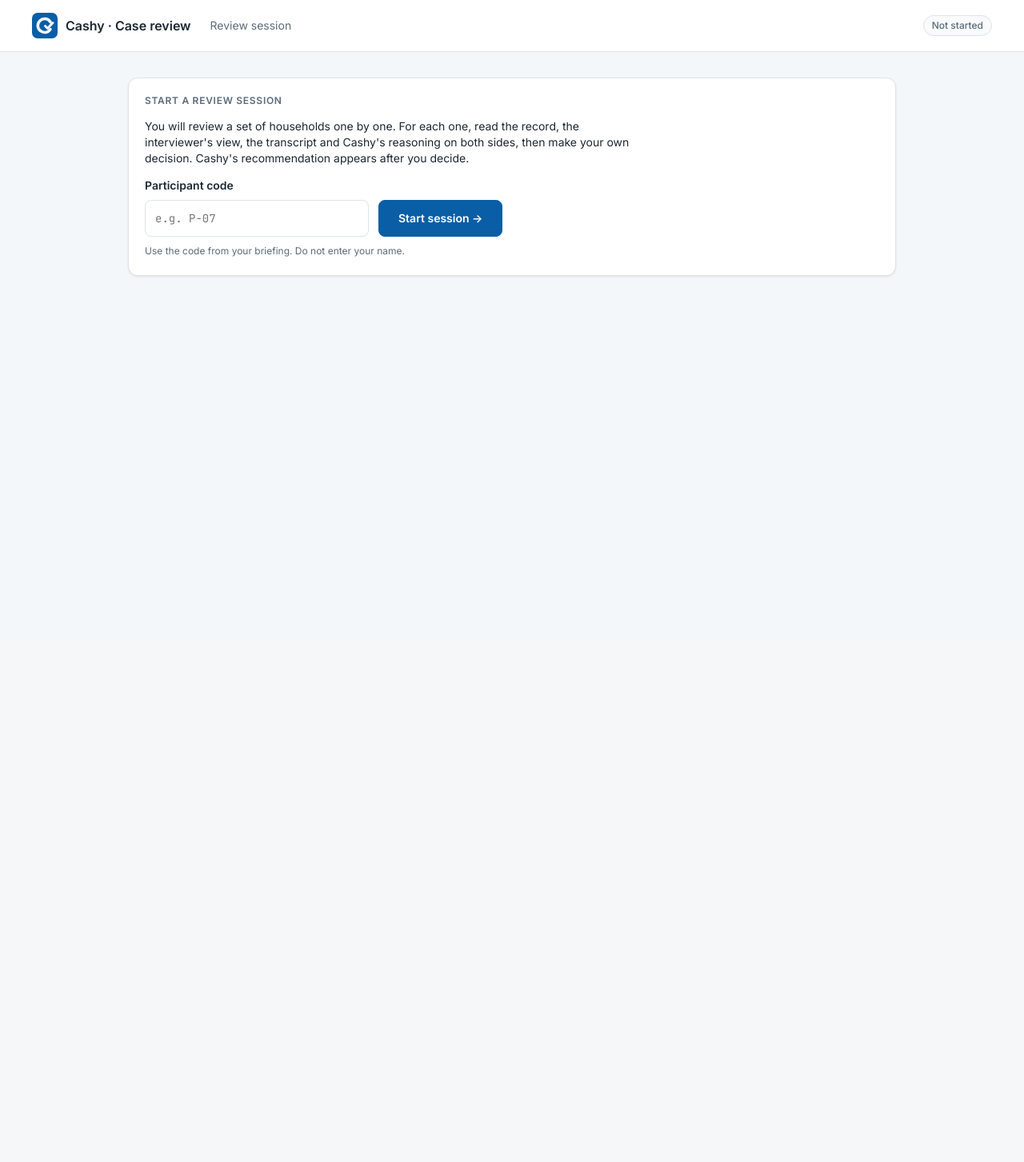
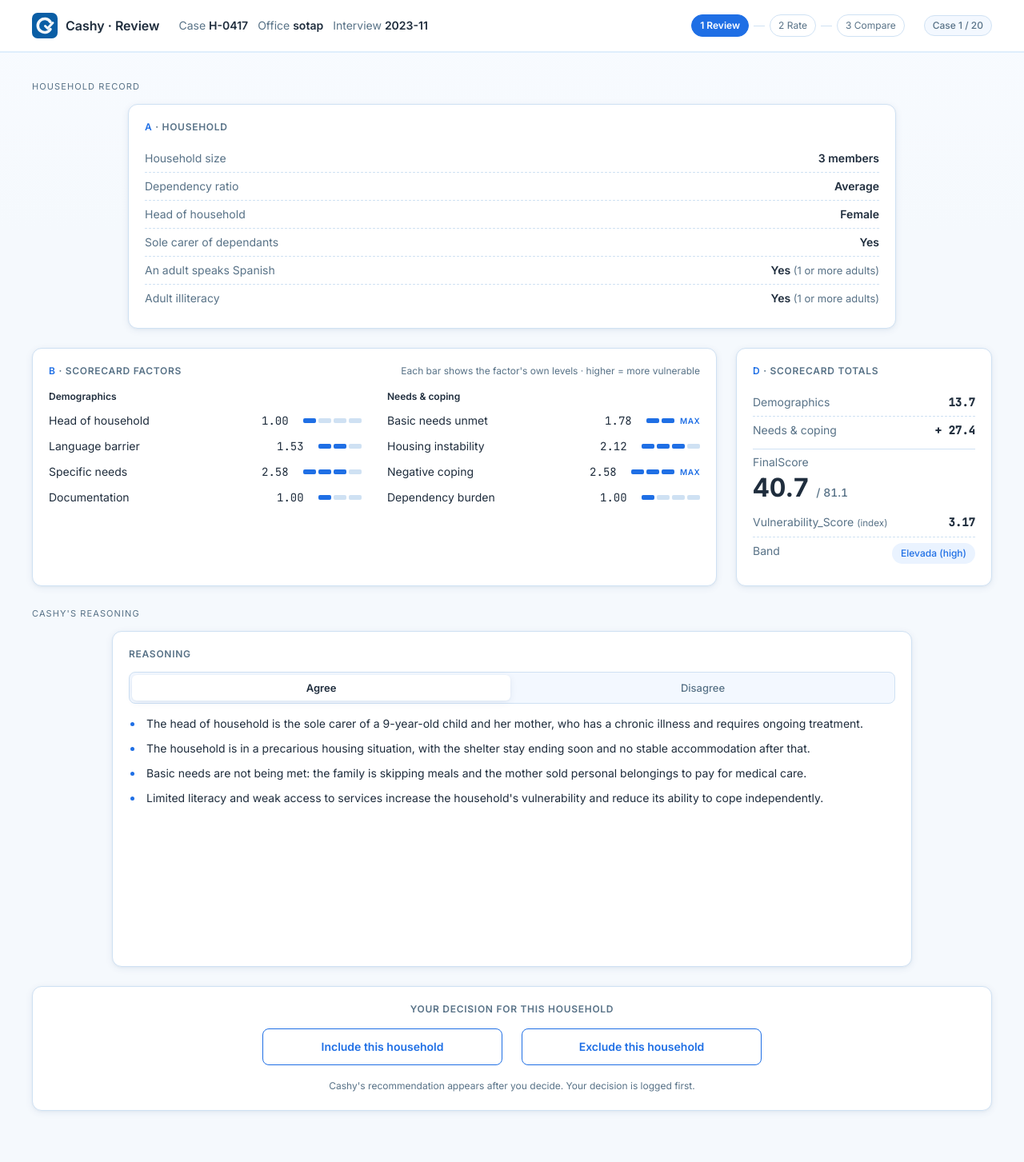
Before and after one commit to dangtruong-github/cashy-data-hackathon, a Flask app: page / in a window 1280 px wide. Shown: the whole page at 80% size. Before the commit the page ends 346 px from the top, so only its background shows below. Run offline with Flask 3, Linux system fonts and the light colour scheme.

Commit message:
ui: remove redundant elements and refresh theme

```diff
--- a/app.py
+++ b/app.py
@@ -30,7 +30,38 @@ LOG_DIR = Path(os.environ.get("CASHY_LOG_DIR", BASE / "logs"))
 VARIANT = os.environ.get("CASHY_VARIANT", "second_look_reasoning_first")
 
 ROWS = s8.load_rows(S8_PATH)
-CASES = json.loads(CASES_PATH.read_text(encoding="utf-8"))["cases"]
+
+
+def expand_cases(cases: list[dict], rows: list[dict], target: int = 20) -> list[dict]:
+    """Pad the prototype to a realistic review workload using unique S8 rows from the synthetic dataset."""
+    if not cases:
+        return []
+    expanded = list(cases[:target])
+    used_rows = {int(c["s8_row"]) for c in expanded if "s8_row" in c and isinstance(c.get("s8_row"), int)}
+    if len(expanded) >= target:
+        return expanded
+
+    seed = expanded[0]
+    for offset in range(len(rows)):
+        row_index = (offset * 37 + 13) % len(rows)
+        if row_index in used_rows:
+            continue
+        clone = json.loads(json.dumps(seed))
+        clone["case_id"] = f"H-{row_index:04d}"
+        clone["s8_row"] = row_index
+        clone["demo_autofill"] = {
+            "decision": "INCLUDE" if row_index % 2 == 0 else "EXCLUDE",
+            "answers": {"EC1": 3, "EC2": "Agree" if row_index % 2 == 0 else "Disagree", "EC3": [], "EC4": None, "EC5": 3, "EC6": 3, "EC7": 3},
+            "second": "Accept"
+        }
+        expanded.append(clone)
+        used_rows.add(row_index)
+        if len(expanded) >= target:
+            break
+    return expanded[:target]
+
+
+CASES = expand_cases(json.loads(CASES_PATH.read_text(encoding="utf-8"))["cases"], ROWS, target=20)
 s8.validate_cases(CASES, ROWS)
 
 app = Flask(__name__, static_folder="static", static_url_path="/static")
--- a/static/app.js
+++ b/static/app.js
@@ -7,6 +7,7 @@
   const DEMO = window.CASHY_DEMO || null;
   const params = new URLSearchParams(location.search);
   const RESEARCH = !!DEMO || params.has("research");
+  const DEFAULT_PARTICIPANT = "P-07";
   const $ = (id) => document.getElementById(id);
 
   function h(tag, props, ...kids) {
@@ -170,19 +171,37 @@
   /* ---------- Build: case ---------- */
   function buildCase() {
     const k = S.kase;
-    $("cardA").replaceChildren(...k.household.map((f) =>
+    const cardA = $("cardA");
+    if (cardA && Array.isArray(k.household)) {
+      cardA.replaceChildren(...k.household.map((f) =>
         h("div", { class: "field" }, h("span", { class: "k", text: f.label }),
           h("span", { class: "v" + (f.na ? " na" : "") }, f.value, f.note ? h("small", null, " " + f.note) : null))));
-    $("cardC").replaceChildren(...k.admin.map((f) =>
+    }
+
+    const cardC = $("cardC");
+    if (cardC && Array.isArray(k.admin)) {
+      cardC.replaceChildren(...k.admin.map((f) =>
         h("div", { class: "flag" }, h("span", { text: f.label }), h("span", { class: "chip " + f.tone, text: f.chip }))));
+    }
+
     const factorRow = (f) => h("div", { class: "factor" },
       h("span", { text: f.name }), h("span", { class: "mono", text: f.value.toFixed(2) }),
       h("span", { class: "bar" }, Array.from({ length: f.levels }, (_, i) => h("i", { class: i <= f.level ? "on" : null })),
         f.max ? h("span", { class: "max", text: "MAX" }) : null));
-    $("factorsDemo").replaceChildren(...k.factors.filter((f) => f.group === "demographics").map(factorRow));
-    $("factorsNeeds").replaceChildren(...k.factors.filter((f) => f.group === "needs").map(factorRow));
+
+    const factorsDemo = $("factorsDemo");
+    if (factorsDemo && Array.isArray(k.factors)) {
+      factorsDemo.replaceChildren(...k.factors.filter((f) => f.group === "demographics").map(factorRow));
+    }
+    const factorsNeeds = $("factorsNeeds");
+    if (factorsNeeds && Array.isArray(k.factors)) {
+      factorsNeeds.replaceChildren(...k.factors.filter((f) => f.group === "needs").map(factorRow));
+    }
+
+    const cardD = $("cardD");
+    if (cardD && k.totals) {
       const t = k.totals;
-    $("cardD").replaceChildren(
+      cardD.replaceChildren(
         h("div", { class: "fields" },
           h("div", { class: "field" }, h("span", { class: "k", text: "Demographics" }), h("span", { class: "v mono", text: t.demographics.toFixed(1) })),
           h("div", { class: "field" }, h("span", { class: "k", text: "Needs & coping" }), h("span", { class: "v mono", text: "+ " + t.needs.toFixed(1) }))),
@@ -192,18 +211,25 @@
         h("div", { class: "fields" },
           h("div", { class: "field" }, h("span", { class: "k" }, "Vulnerability_Score ", h("small", { class: "muted", text: "(index)" })), h("span", { class: "v mono", text: t.vulnerability_score.toFixed(2) })),
           h("div", { class: "field" }, h("span", { class: "k", text: "Band" }), h("span", { class: "v" }, h("span", { class: "chip primary", text: t.band })))));
+    }
 
-    $("viewText").replaceChildren(...k.interviewer_view.map((t) => h("p", { text: t })));
-    $("tSearch").value = "";
-    $("tLines").replaceChildren(...k.transcript.map((L) => h("div", { class: "tline" },
+    const viewText = $("viewText");
+    if (viewText) viewText.replaceChildren(...k.interviewer_view.map((t) => h("p", { text: t })));
+    const tSearch = $("tSearch");
+    if (tSearch) tSearch.value = "";
+    const tLines = $("tLines");
+    if (tLines) tLines.replaceChildren(...k.transcript.map((L) => h("div", { class: "tline" },
       h("span", { class: "mono", text: fmtSec(L.t) }),
       h("span", null, L.who ? h("span", { class: "who", text: L.who + ": " }) : null, L.text))));
     showTab(S.tab);
   }
   function showTab(tab) {
     document.querySelectorAll("[data-tab]").forEach((b) => b.setAttribute("aria-selected", String(b.dataset.tab === tab)));
-    $("reasoningText").replaceChildren(...S.kase.reasoning[tab].map((t) => h("p", { text: t })));
-    $("reasoningText").scrollTop = 0;
+    const reasoningText = $("reasoningText");
+    if (!reasoningText || !S.kase || !S.kase.reasoning || !S.kase.reasoning[tab]) return;
+    const list = h("ul", { class: "reasoning-list" }, ...S.kase.reasoning[tab].map((t) => h("li", { text: t })));
+    reasoningText.replaceChildren(list);
+    reasoningText.scrollTop = 0;
   }
 
   /* ---------- Build: items and principles (once) ---------- */
@@ -244,7 +270,7 @@
   }
 
   /* ---------- Render ---------- */
-  const PAGES = { start: "pStart", review: "pReview", rate: "pRate", compare: "pCompare", post: "pPost" };
+  const PAGES = { review: "pReview", rate: "pRate", compare: "pCompare", post: "pPost" };
   function render() {
     const p = S.page;
     for (const [k, id] of Object.entries(PAGES)) $(id).hidden = p !== k;
@@ -260,11 +286,14 @@
     });
     const meta = $("meta");
     if (S.kase && step >= 1 && step <= 3) {
-      meta.replaceChildren(h("span", null, "Household ", h("b", { text: S.kase.case_id })), h("span", { class: "chip synthetic", text: "Synthetic" }),
-        h("span", null, "Office ", h("b", { text: S.kase.meta.office })), h("span", null, "Interview ", h("b", { text: S.kase.meta.month })));
+      meta.replaceChildren(
+        h("span", null, "Case ", h("b", { text: S.kase.case_id })),
+        h("span", null, "Office ", h("b", { text: S.kase.meta.office })),
+        h("span", null, "Interview ", h("b", { text: S.kase.meta.month }))
+      );
     } else meta.replaceChildren(h("span", { text: p === "post" ? "Post-session questionnaire" : "Review session" }));
     $("caseChip").textContent = S.participant
-      ? `Caseworker ${S.participant}` + (p === "post" ? " · Session complete" : ` · Case ${S.idx + 1} / ${S.total}`)
+      ? (p === "post" ? "Session complete" : `Case ${S.idx + 1} / ${S.total}`)
       : "Not started";
 
     // S1
@@ -369,8 +398,8 @@
   /* ---------- Demo jumps (prototype only) ---------- */
   async function jump(target) {
     const auto = () => DEMO.cases[S.idx].autofill;
-    if (target === "start") { S = fresh(); S.page = "start"; $("pcode").value = "P-07"; return; }
-    if (target === "review" || !S.session) { S = fresh(); await startSession("P-07"); if (target === "review") return; }
+    if (target === "start") { S = fresh(); S.page = "review"; await startSession(DEFAULT_PARTICIPANT); return; }
+    if (target === "review" || !S.session) { S = fresh(); await startSession(DEFAULT_PARTICIPANT); if (target === "review") return; }
     if (target === "post") { S.page = "post"; log("demo_jump", { to: "post" }); return; }
     if (S.page === "review" && !S.decision) await decide(auto().decision);
     if (target === "rate") { S.page = "rate"; return; }
@@ -383,7 +412,6 @@
   }
 
   /* ---------- Wire ---------- */
-  $("startForm").addEventListener("submit", (e) => { e.preventDefault(); const code = $("pcode").value.trim(); run(() => startSession(code)); });
   $("decInclude").addEventListener("click", () => run(() => decide("INCLUDE")));
   $("decExclude").addEventListener("click", () => run(() => decide("EXCLUDE")));
   $("viewCase").addEventListener("click", () => { log("viewed_case_again"); S.page = "review"; render(); window.scrollTo(0, 0); });
@@ -398,10 +426,12 @@
     showTab(tab);
     log("reasoning_tab", { tab });
   }));
+  if ($("tSearch")) {
     $("tSearch").addEventListener("input", (e) => {
       const q = e.target.value.trim().toLowerCase();
       document.querySelectorAll("#tLines .tline").forEach((l) => { l.hidden = !!q && !l.textContent.toLowerCase().includes(q); });
     });
+  }
   $("nextBtn").addEventListener("click", () => run(next));
   $("prComment").addEventListener("input", (e) => { S.comment = e.target.value; render(); });
   $("prSubmit").addEventListener("click", () => run(finish));
@@ -413,11 +443,12 @@
   $("backBtn").addEventListener("click", () => { S.page = S.submitted ? "compare" : "rate"; render(); window.scrollTo(0, 0); });
 
   S = fresh();
+  S.page = "review";
   buildItems();
   buildPrinciples();
   $("demoStrip").hidden = !DEMO && !RESEARCH;
   document.querySelector(".demo-tabs").hidden = !DEMO;
   $("openLog").hidden = !RESEARCH;
-  if (DEMO) run(() => startSession("P-07"));
-  else render();
+  if (DEMO) run(() => startSession(DEFAULT_PARTICIPANT));
+  else run(() => startSession(DEFAULT_PARTICIPANT));
 })();
--- a/static/style.css
+++ b/static/style.css
@@ -1,53 +1,52 @@
 /* Layout: stacked review dashboard. Full-width rows of white cards on a cool grey ground;
    one centred 960px column for the follow-up pages. */
 :root {
-  --primary: #0A5EA5;
-  --primary-strong: #084B84;
-  --primary-tint: #E7F0F9;
+  --primary: #1F6FE5;
+  --primary-strong: #1558BB;
+  --primary-tint: #EAF3FF;
   --on-primary: #FFFFFF;
-  --bg: #F4F7F9;
+  --bg: #F5F9FD;
   --surface: #FFFFFF;
-  --surface-2: #F8FAFB;
-  --border: #DDE3E9;
-  --text: #1B2733;
-  --muted: #5B6B7A;
+  --surface-2: #F3F8FF;
+  --border: #CFE1F3;
+  --text: #1F2D3D;
+  --muted: #587287;
   --amber: #9A5B00;
   --amber-tint: #FFF4E0;
   --danger: #B3261E;
   --danger-tint: #FDECEA;
   --ok: #1E6B45;
   --ok-tint: #E6F4EC;
-  --strip: #1B2733;
-  --on-strip: #F4F7F9;
-  --shadow: 0 1px 3px rgba(16,24,40,.06), 0 1px 2px rgba(16,24,40,.04);
+  --strip: #E8F2FF;
+  --on-strip: #1C3D6B;
+  --shadow: 0 2px 10px rgba(19, 70, 130, 0.08), 0 1px 3px rgba(20, 46, 73, 0.04);
   --font-ui: "Inter", system-ui, -apple-system, "Segoe UI", Roboto, sans-serif;
   --font-mono: "JetBrains Mono", ui-monospace, "Cascadia Mono", Consolas, monospace;
   --radius: 12px;
+  color-scheme: light;
 }
 @media (prefers-color-scheme: dark) {
   :root:not([data-theme="light"]) {
-    --primary: #5AA6E8; --primary-strong: #86BEEE; --primary-tint: #13314D; --on-primary: #0B1A28;
-    --bg: #0F1720; --surface: #17212C; --surface-2: #1C2733; --border: #2A3744;
-    --text: #E6EDF3; --muted: #93A3B3;
-    --amber: #E3A84B; --amber-tint: #3A2A10; --danger: #F2867E; --danger-tint: #3D1A18;
-    --ok: #6FCB98; --ok-tint: #133324; --strip: #05090D; --on-strip: #E6EDF3;
-    --shadow: 0 1px 3px rgba(0,0,0,.4);
-    color-scheme: dark;
+    --primary: #1F6FE5; --primary-strong: #1558BB; --primary-tint: #EAF3FF; --on-primary: #FFFFFF;
+    --bg: #F5F9FD; --surface: #FFFFFF; --surface-2: #F3F8FF; --border: #CFE1F3;
+    --text: #1F2D3D; --muted: #587287; --amber: #9A5B00; --amber-tint: #FFF4E0;
+    --danger: #B3261E; --danger-tint: #FDECEA; --ok: #1E6B45; --ok-tint: #E6F4EC;
+    --strip: #E8F2FF; --on-strip: #1C3D6B; --shadow: 0 2px 10px rgba(19, 70, 130, 0.08), 0 1px 3px rgba(20, 46, 73, 0.04);
+    color-scheme: light;
   }
 }
 :root[data-theme="dark"] {
-  --primary: #5AA6E8; --primary-strong: #86BEEE; --primary-tint: #13314D; --on-primary: #0B1A28;
-  --bg: #0F1720; --surface: #17212C; --surface-2: #1C2733; --border: #2A3744;
-  --text: #E6EDF3; --muted: #93A3B3;
-  --amber: #E3A84B; --amber-tint: #3A2A10; --danger: #F2867E; --danger-tint: #3D1A18;
-  --ok: #6FCB98; --ok-tint: #133324; --strip: #05090D; --on-strip: #E6EDF3;
-  --shadow: 0 1px 3px rgba(0,0,0,.4);
-  color-scheme: dark;
+  --primary: #1F6FE5; --primary-strong: #1558BB; --primary-tint: #EAF3FF; --on-primary: #FFFFFF;
+  --bg: #F5F9FD; --surface: #FFFFFF; --surface-2: #F3F8FF; --border: #CFE1F3;
+  --text: #1F2D3D; --muted: #587287; --amber: #9A5B00; --amber-tint: #FFF4E0;
+  --danger: #B3261E; --danger-tint: #FDECEA; --ok: #1E6B45; --ok-tint: #E6F4EC;
+  --strip: #E8F2FF; --on-strip: #1C3D6B; --shadow: 0 2px 10px rgba(19, 70, 130, 0.08), 0 1px 3px rgba(20, 46, 73, 0.04);
+  color-scheme: light;
 }
 
 * { box-sizing: border-box; }
 [hidden] { display: none !important; }
-body { margin: 0; background: var(--bg); color: var(--text); font-family: var(--font-ui); font-size: 14px; line-height: 20px; }
+body { margin: 0; background: linear-gradient(180deg, #f8fbff 0%, var(--bg) 20%, var(--bg) 100%); color: var(--text); font-family: var(--font-ui); font-size: 14px; line-height: 20px; }
 button, input, textarea { font: inherit; color: inherit; }
 :focus-visible { outline: 2px solid var(--primary); outline-offset: 2px; }
 .mono { font-family: var(--font-mono); font-variant-numeric: tabular-nums; }
@@ -59,17 +58,17 @@ button, input, textarea { font: inherit; color: inherit; }
 @media (max-width: 700px) { .wrap { padding-inline: 16px; } }
 
 /* Demo strip (prototype only) */
-.demo-strip { background: var(--strip); color: var(--on-strip); padding-block: 8px; }
+.demo-strip { background: linear-gradient(180deg, #f4f9ff 0%, #eaf3ff 100%); color: var(--on-strip); border-bottom: 1px solid #d5e7ff; padding-block: 8px; }
 .demo-strip .wrap { display: flex; flex-wrap: wrap; align-items: center; gap: 8px 16px; }
-.demo-strip .lbl { font-size: 11px; letter-spacing: .08em; text-transform: uppercase; opacity: .75; }
+.demo-strip .lbl { font-size: 11px; letter-spacing: .08em; text-transform: uppercase; opacity: .8; }
 .demo-tabs { display: flex; flex-wrap: wrap; gap: 6px; }
-.demo-tabs button, .demo-strip .logbtn { background: transparent; border: 1px solid color-mix(in srgb, var(--on-strip) 35%, transparent); color: var(--on-strip); border-radius: 999px; padding: 3px 12px; font-size: 12px; cursor: pointer; }
-.demo-tabs button[aria-current="true"] { background: var(--on-strip); color: var(--strip); }
+.demo-tabs button, .demo-strip .logbtn { background: rgba(255,255,255,.7); border: 1px solid #d4e4ff; color: var(--on-strip); border-radius: 999px; padding: 3px 12px; font-size: 12px; cursor: pointer; }
+.demo-tabs button[aria-current="true"] { background: var(--primary); color: var(--on-primary); border-color: var(--primary); }
 .demo-strip .logbtn { border-radius: 6px; }
 .demo-strip .spacer { flex: 1; }
 
 /* Top bar */
-.topbar { background: var(--surface); border-bottom: 1px solid var(--border); }
+.topbar { background: rgba(255,255,255,.9); border-bottom: 2px solid #dfeefc; backdrop-filter: blur(2px); }
 .topbar .wrap { display: flex; flex-wrap: wrap; align-items: center; gap: 12px 24px; min-height: 64px; padding-block: 10px; }
 .brand { display: flex; align-items: center; gap: 10px; font-weight: 600; font-size: 16px; }
 .brand svg { width: 32px; height: 32px; flex: none; }
@@ -92,15 +91,16 @@ button, input, textarea { font: inherit; color: inherit; }
 /* Page content */
 .content { display: flex; flex-direction: column; gap: 24px; padding-block: 32px 64px; }
 .row { display: grid; gap: 24px; align-items: stretch; }
-.r-1a { grid-template-columns: 1fr 1fr; }
+.r-1a { grid-template-columns: 1fr; }
 .r-1b { grid-template-columns: minmax(0,1fr) 320px; }
-.r-3 { grid-template-columns: repeat(3, minmax(0,1fr)); }
-@media (max-width: 1100px) { .r-3 { grid-template-columns: 1fr 1fr; } .r-3 > .card:first-child { grid-column: 1 / -1; height: auto; } }
-@media (max-width: 860px) { .r-1a, .r-1b, .r-3 { grid-template-columns: 1fr; } .r-3 > .card { height: 480px; } .r-3 > .card:first-child { height: auto; } }
+.r-3 { grid-template-columns: minmax(0, 1000px); justify-content: center; width: 100%; }
+@media (max-width: 1100px) { .r-3 { grid-template-columns: 1fr; } .r-3 > .card:first-child { grid-column: 1 / -1; height: auto; } }
+@media (max-width: 860px) { .r-1a, .r-1b, .r-3 { grid-template-columns: 1fr; } .r-3 > .card { height: auto; min-height: 420px; } .r-3 > .card:first-child { height: auto; } }
 .row-label { font-size: 11px; letter-spacing: .1em; text-transform: uppercase; color: var(--muted); margin-bottom: -12px; }
 .narrow { max-width: 960px; margin-inline: auto; width: 100%; display: flex; flex-direction: column; gap: 24px; }
 
 .card { background: var(--surface); border: 1px solid var(--border); border-radius: var(--radius); box-shadow: var(--shadow); padding: 20px; display: flex; flex-direction: column; gap: 14px; min-width: 0; position: relative; }
+.summary-card { max-width: 960px; margin-inline: auto; width: 100%; }
 .card-title { font-size: 12px; line-height: 16px; font-weight: 600; letter-spacing: .06em; text-transform: uppercase; color: var(--muted); display: flex; align-items: center; gap: 8px; justify-content: space-between; flex-wrap: wrap; }
 .card-title.center { justify-content: center; }
 .card-title .key { color: var(--primary); }
@@ -132,10 +132,13 @@ button, input, textarea { font: inherit; color: inherit; }
 hr.div { border: 0; border-top: 1px solid var(--border); margin: 6px 0; width: 100%; }
 
 /* Row 2: interviewer's view, transcript, reasoning */
-.r-3 > .card { height: 560px; }
+.r-3 > .card { height: auto; min-height: 420px; }
 .col-body { flex: 1; min-height: 0; overflow-y: auto; margin-inline: -8px; padding-inline: 8px; }
 .prose p { margin: 0 0 12px; max-width: 65ch; }
 .prose p:last-child { margin-bottom: 0; }
+.reasoning-list { margin: 0; padding-left: 18px; display: flex; flex-direction: column; gap: 10px; color: var(--text); }
+.reasoning-list li { line-height: 1.5; padding-left: 4px; }
+.reasoning-list li::marker { color: var(--primary); font-weight: 700; }
 .search { display: flex; align-items: center; gap: 8px; border: 1px solid var(--border); border-radius: 8px; padding: 6px 10px; background: var(--surface-2); color: var(--muted); }
 .search input { border: 0; background: transparent; flex: 1; min-width: 0; color: var(--text); outline: none; }
 .lines { display: flex; flex-direction: column; gap: 2px; }
--- a/templates/body.html
+++ b/templates/body.html
@@ -17,7 +17,7 @@
   <div class="wrap">
     <div class="brand">
       <svg viewBox="0 0 128 128" role="img" aria-label="Cashy"><rect width="128" height="128" rx="28" fill="#0A5EA5"/><path d="M92 46 A34 34 0 1 0 92 82" fill="none" stroke="#F4F7FA" stroke-width="14" stroke-linecap="round"/><path d="M66 66 L78 78 L104 50" fill="none" stroke="#F4F7FA" stroke-width="12" stroke-linecap="round" stroke-linejoin="round"/></svg>
-      Cashy · Case review
+      Cashy · Review
     </div>
     <div class="meta" id="meta"></div>
     <div class="stepper" id="stepper" aria-label="Progress">
@@ -29,36 +29,13 @@
 
 <div class="wrap"><div class="error" id="errBox" role="alert" hidden></div></div>
 
-<!-- ============ S0 · START ============ -->
-<main id="pStart" class="wrap content" hidden>
-  <div class="narrow">
-    <section class="card">
-      <div class="card-title"><span>Start a review session</span></div>
-      <p class="lead">You will review a set of households one by one. For each one, read the record, the interviewer's view, the transcript and Cashy's reasoning on both sides, then make your own decision. Cashy's recommendation appears after you decide.</p>
-      <form id="startForm" class="start-form">
-        <label for="pcode" class="q">Participant code</label>
-        <div class="start-row">
-          <input id="pcode" name="pcode" autocomplete="off" placeholder="e.g. P-07" required pattern="[A-Za-z0-9_\-]{2,16}">
-          <button type="submit" class="btn primary">Start session →</button>
-        </div>
-        <span class="prefill">Use the code from your briefing. Do not enter your name.</span>
-      </form>
-    </section>
-  </div>
-</main>
-
 <!-- ============ S1 · REVIEW ============ -->
 <main id="pReview" class="wrap content" hidden>
   <div class="row-label">Household record</div>
   <section class="row r-1a">
-    <article class="card">
+    <article class="card summary-card">
       <div class="card-title"><span><span class="key">A</span> · Household</span></div>
       <div class="fields" id="cardA"></div>
-    </article>
-    <article class="card">
-      <div class="card-title"><span><span class="key">C</span> · Administrative checks</span></div>
-      <div id="cardC"></div>
-      <div class="note">A <b>−500</b> flag excludes a household whatever its score. When present it is listed first, in red.</div>
     </article>
   </section>
 
@@ -76,17 +53,8 @@
     </article>
   </section>
 
-  <div class="row-label">Interview and Cashy's reasoning</div>
+  <div class="row-label">Cashy's reasoning</div>
   <section class="row r-3">
-    <article class="card">
-      <div class="card-title"><span>Interviewer's view</span><span class="chip synthetic">Synthetic</span></div>
-      <div class="col-body prose" id="viewText"></div>
-    </article>
-    <article class="card">
-      <div class="card-title"><span>Transcript</span><span class="chip synthetic">Synthetic</span></div>
-      <label class="search"><svg width="14" height="14" viewBox="0 0 24 24" aria-hidden="true"><circle cx="11" cy="11" r="6.5" fill="none" stroke="currentColor" stroke-width="2"/><path d="m16 16 4 4" stroke="currentColor" stroke-width="2" stroke-linecap="round"/></svg><input id="tSearch" type="search" placeholder="Search transcript" aria-label="Search transcript"></label>
-      <div class="col-body"><div class="lines" id="tLines"></div></div>
-    </article>
     <article class="card">
       <div class="card-title"><span>Reasoning</span></div>
       <div class="tabs" role="tablist" aria-label="Cashy's reasoning">
```
Also changed, not shown: cases/cases.json (+14 -14 lines). Lines whose indentation alone changed are shown as unchanged.
